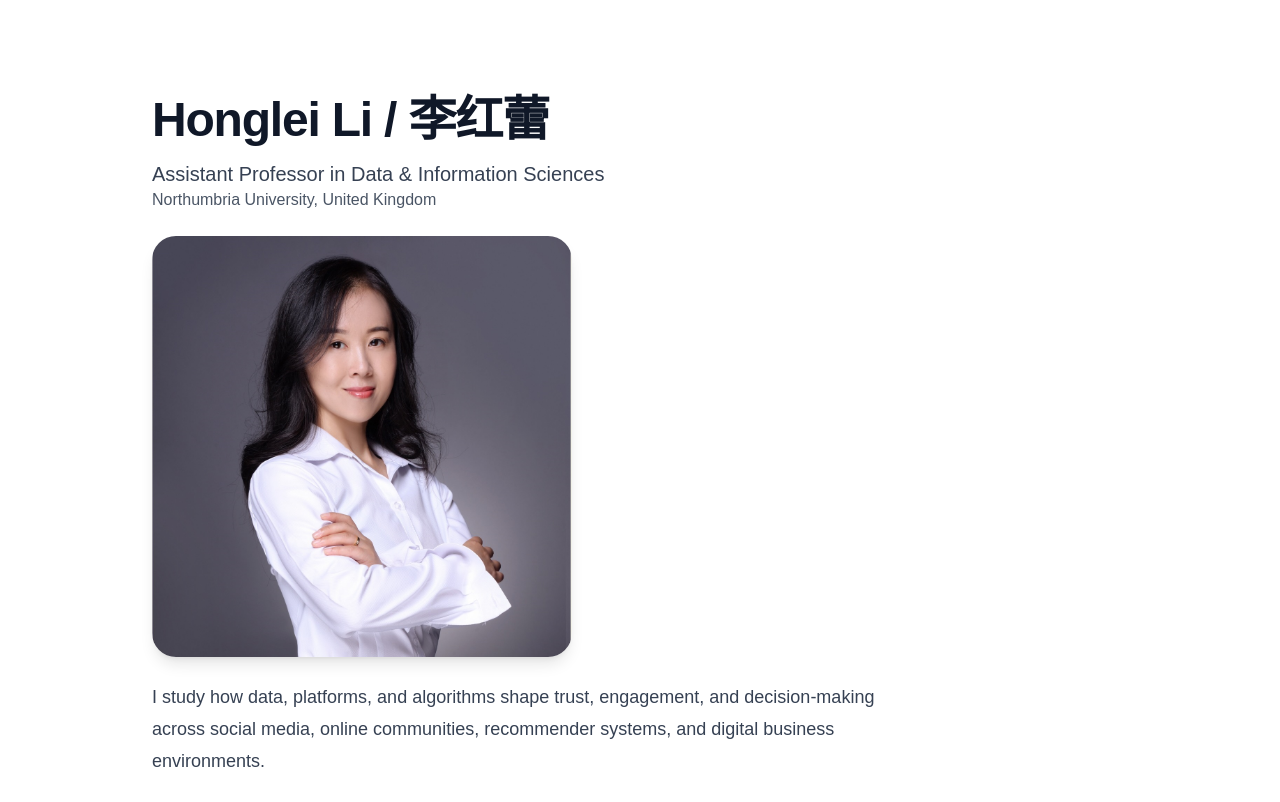
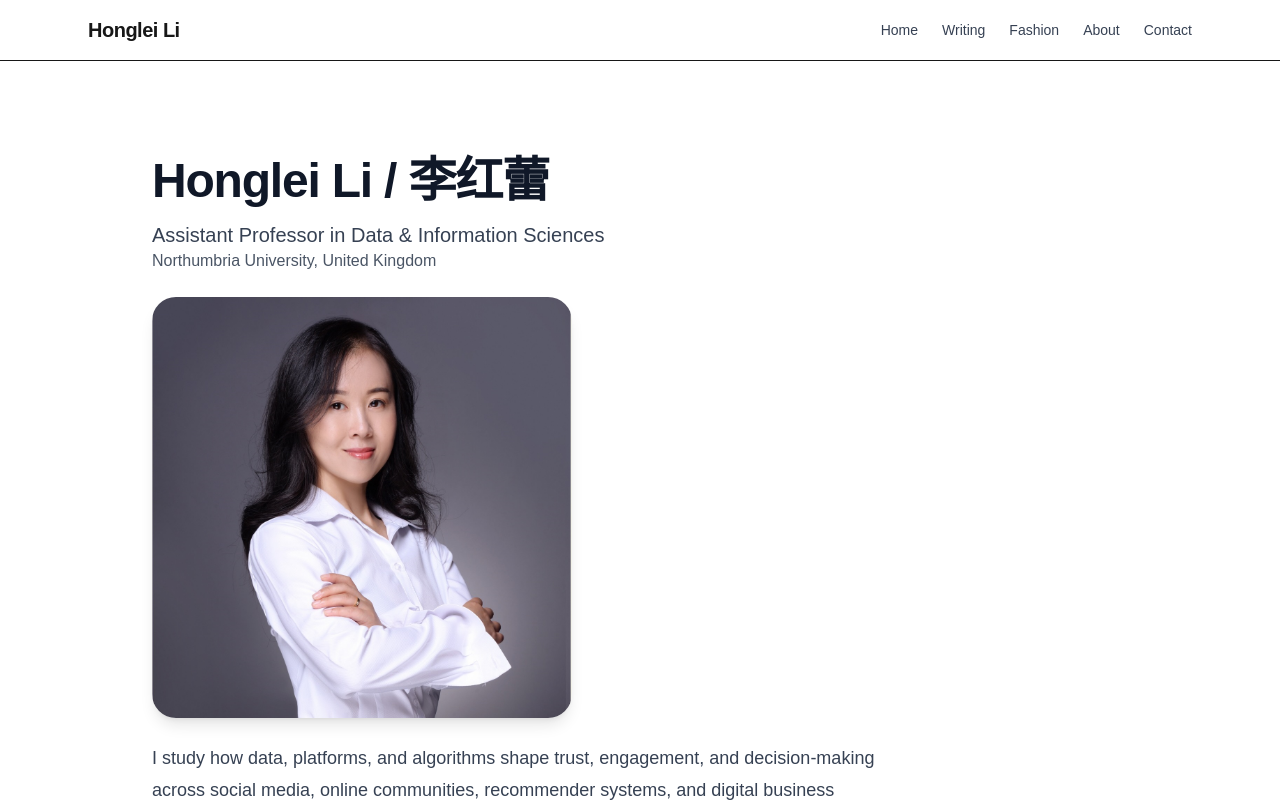
Before and after one commit to Hongleili/honglei-site, a Next.js app: page / in a window 1280 px wide. Shown: the top 802 px of the page. Built offline with nearby package versions, Linux system fonts and the light colour scheme.

Commit message:
Add navigation bar

```diff
--- a/app/layout.tsx
+++ b/app/layout.tsx
@@ -1,3 +1,4 @@
+import Navbar from "../components/Navbar";
 import type { Metadata } from "next";
 import { Geist, Geist_Mono } from "next/font/google";
 import "./globals.css";
@@ -27,7 +28,10 @@ export default function RootLayout({
       lang="en"
       className={`${geistSans.variable} ${geistMono.variable} h-full antialiased`}
     >
-      <body className="min-h-full flex flex-col">{children}</body>
+      <body className="min-h-full flex flex-col">
+        <Navbar />
+        {children}
+      </body>
     </html>
   );
 }
--- /dev/null
+++ b/components/Navbar.tsx
@@ -0,0 +1,41 @@
+import Link from "next/link";
+
+export default function Navbar() {
+  return (
+    <header className="border-b bg-white">
+      <nav className="mx-auto flex max-w-6xl items-center justify-between px-6 py-4">
+
+        <Link
+          href="/"
+          className="text-xl font-bold tracking-tight"
+        >
+          Honglei Li
+        </Link>
+
+        <div className="flex gap-6 text-sm font-medium text-gray-700">
+
+          <Link href="/" className="hover:text-black">
+            Home
+          </Link>
+
+          <Link href="/writing" className="hover:text-black">
+            Writing
+          </Link>
+
+          <Link href="/fashion" className="hover:text-black">
+            Fashion
+          </Link>
+
+          <Link href="/about" className="hover:text-black">
+            About
+          </Link>
+
+          <Link href="/contact" className="hover:text-black">
+            Contact
+          </Link>
+
+        </div>
+      </nav>
+    </header>
+  );
+}
```
